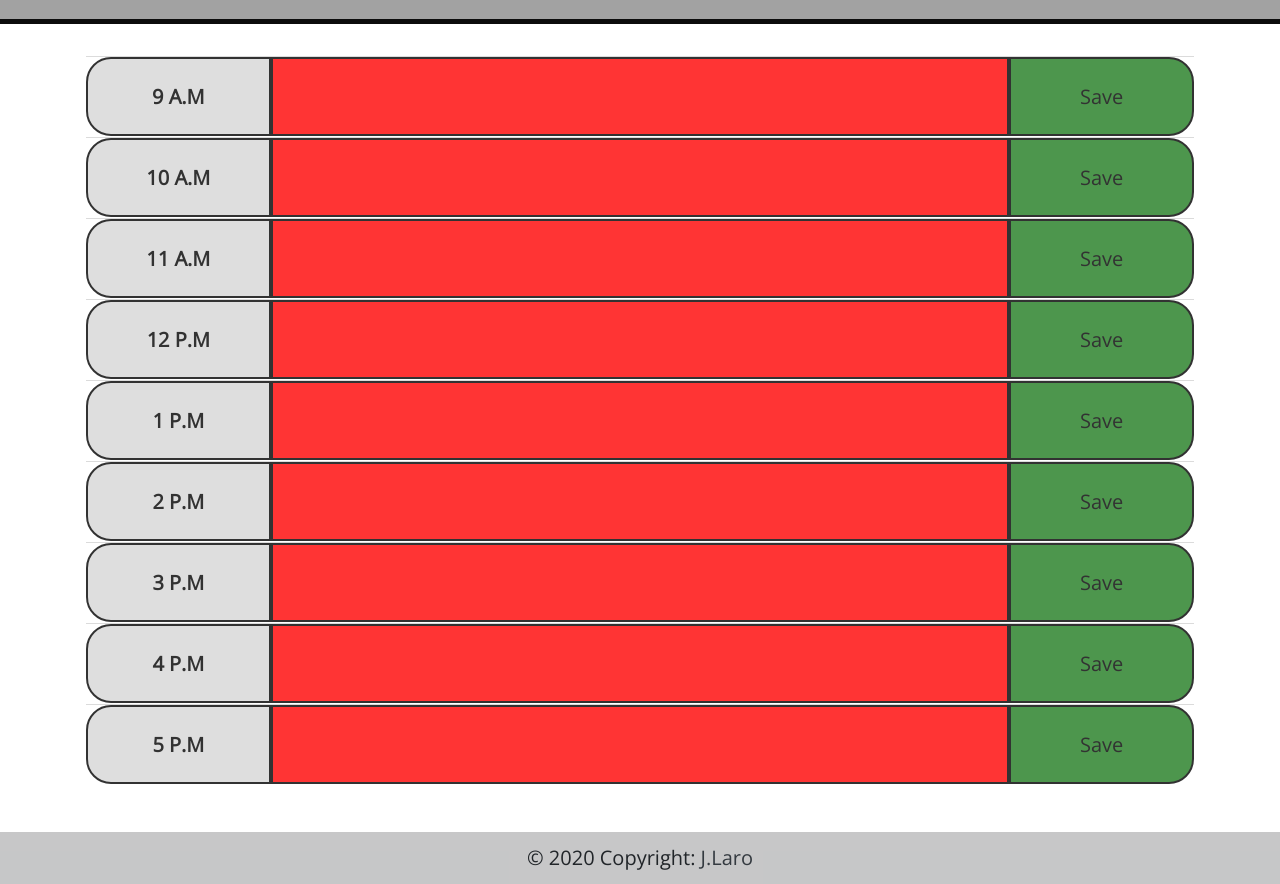
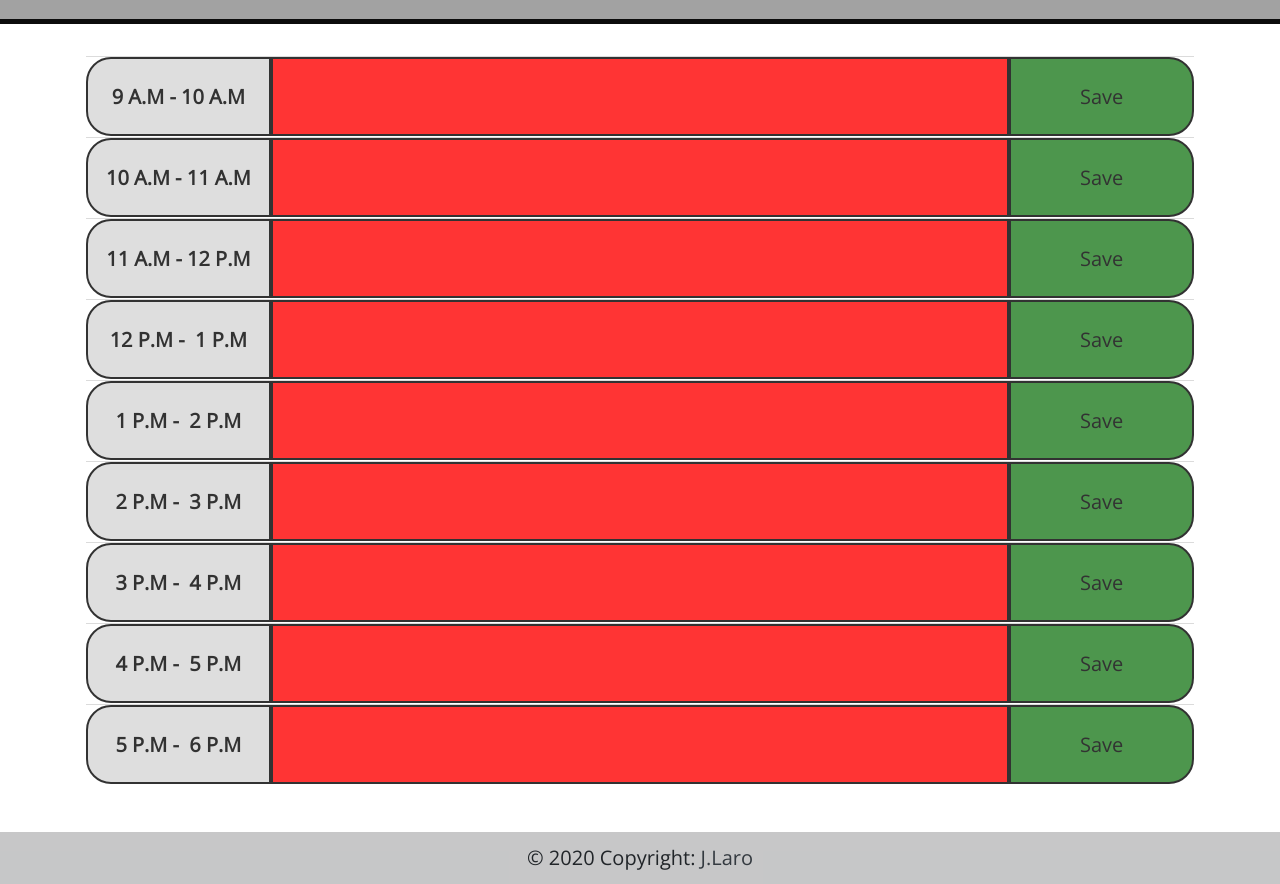
Before and after one commit to JRLaro/dayPlanner, a plain HTML site: page index.html in a window 1280 px wide. Shown: the part 420-1304 px from the top of the page. Drawn offline with nearby package versions, Linux system fonts and the light colour scheme; grey boxes are pictures that could not be loaded.

```diff
--- a/index.html
+++ b/index.html
@@ -28,55 +28,55 @@
     <div class="container mb-5">
 
         <div class="row" data-time="9">
-            <div class="col-2 hour" id="time-block">9 A.M</div>
+            <div class="col-2 hour" id="time-block">9 A.M - 10 A.M</div>
             <textarea class="description col-8"></textarea>
             <button class="saveBtn col-2">Save</button>
         </div>
 
         <div class="row" data-time="10">
-            <div class="col-2 hour" id="time-block">10 A.M</div>
+            <div class="col-2 hour" id="time-block">10 A.M - 11 A.M</div>
             <textarea class="description col-8"></textarea>
             <button class="saveBtn col-2">Save</button>
         </div>
 
         <div class="row" data-time="11">
-            <div class="col-2 hour" id="time-block">11 A.M</div>
+            <div class="col-2 hour" id="time-block">11 A.M - 12 P.M</div>
             <textarea class="description col-8"></textarea>
             <button class="saveBtn col-2">Save</button>
         </div>
 
         <div class="row" data-time="12">
-            <div class="col-2 hour" id="time-block">12 P.M</div>
+            <div class="col-2 hour" id="time-block">12 P.M -  1 P.M</div>
             <textarea class="description col-8"></textarea>
             <button class="saveBtn col-2">Save</button>
         </div>
 
         <div class="row" data-time="13">
-            <div class="col-2 hour" id="time-block">1 P.M</div>
+            <div class="col-2 hour" id="time-block">1 P.M -  2 P.M</div>
             <textarea class="description col-8"></textarea>
             <button class="saveBtn col-2">Save</button>
         </div>
 
         <div class="row" data-time="14">
-            <div class="col-2 hour" id="time-block">2 P.M</div>
+            <div class="col-2 hour" id="time-block">2 P.M -  3 P.M</div>
             <textarea class="description col-8"></textarea>
             <button class="saveBtn col-2">Save</button>
         </div>
 
         <div class="row" data-time="15">
-            <div class="col-2 hour" id="time-block">3 P.M</div>
+            <div class="col-2 hour" id="time-block">3 P.M -  4 P.M</div>
             <textarea class="description col-8"></textarea>
             <button class="saveBtn col-2">Save</button>
         </div>
 
         <div class="row" data-time="16">
-            <div class="col-2 hour" id="time-block">4 P.M</div>
+            <div class="col-2 hour" id="time-block">4 P.M -  5 P.M</div>
             <textarea class="description col-8"></textarea>
             <button class="saveBtn col-2">Save</button>
         </div>
 
         <div class="row" data-time="17">
-            <div class="col-2 hour" id="time-block">5 P.M</div>
+            <div class="col-2 hour" id="time-block">5 P.M -  6 P.M</div>
             <textarea class="description col-8"></textarea>
             <button class="saveBtn col-2">Save</button>
         </div>
--- a/script.js
+++ b/script.js
@@ -27,7 +27,7 @@
 if (storageSchedule) {
     schedule = JSON.parse(storageSchedule);
 } else {
-    for (let i = 9; i <= 17; i++) {
+    for (let i = 0; i <= 17; i++) {
         schedule[i] = ''
         console.log("It appears that nothing has been saved to the local storage.")
     }
```
